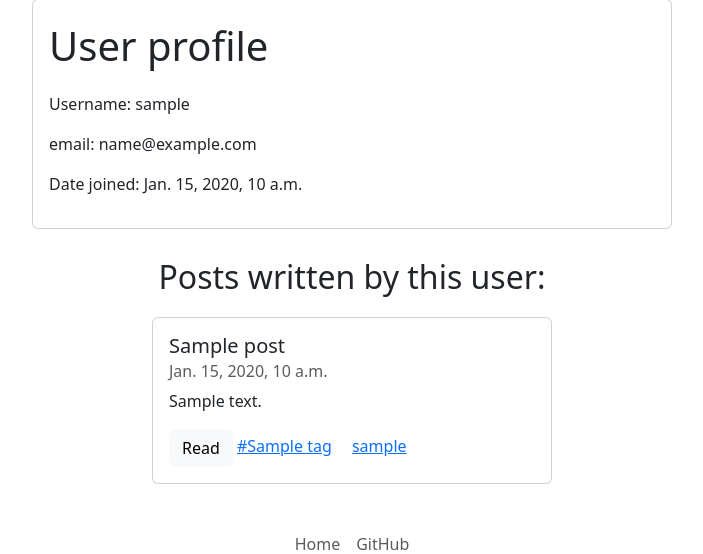
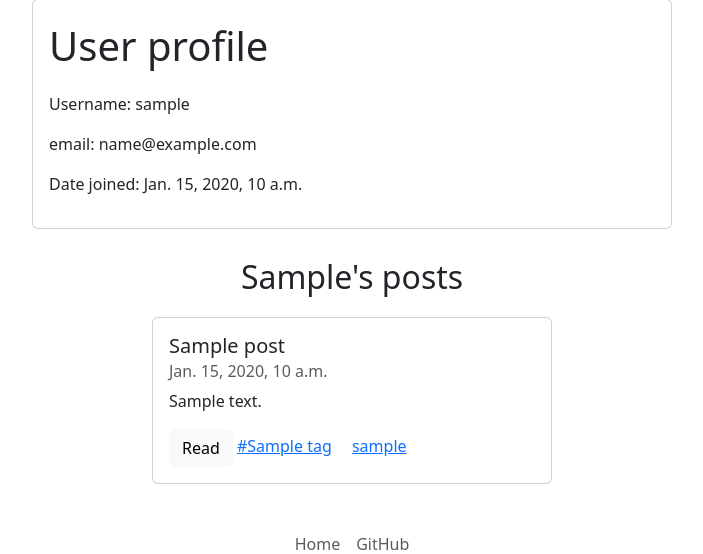
Before and after one commit to ilya-4real/simple_blog, a Django app: page /blog/profile/1 in a window 1280 px wide. Shown: the part 98-652 px from the top of the page, without its empty margins (288-991 px from the left). Run offline with Django 4.2, Linux system fonts and the light colour scheme; tables that the repository leaves empty hold one stand-in row (values such as "Sample post").

```diff
--- a/blog/templates/blog/profile.html
+++ b/blog/templates/blog/profile.html
@@ -14,7 +14,7 @@
           </div>
         </div>
         <div class="mw-50 mx-auto">
-            <p class="text-center fs-2">{{profile_description}}</p>
+            <p class="text-center fs-2">{{user.username|title}}'s posts</p>
         </div>
     {% for post in posts %}
         {% include 'blog/includes/post_card.html' %}
--- a/blog/views.py
+++ b/blog/views.py
@@ -68,16 +68,8 @@ class UserProfile(View):
     def get(self, request, user_id):
         user = User.objects.get(pk=user_id)
         posts = user.posts.all().prefetch_related('tags')
-        if request.user == user and posts.count():
-            profile_description = 'Your posts:'
-        elif request.user != user and posts.count():
-            profile_description = 'Posts written by this user:'
-        else:
-            profile_description = 'There are no posts here yet...'
-
         context = {'user': user,
-                   'posts': posts,
-                   'profile_description': profile_description}
+                   'posts': posts, }
 
         return render(request, 'blog/profile.html', context=context)
 
@@ -151,6 +143,7 @@ class TagDetail(View):
             tag
             .posts
             .all()
+            .select_related('author')
             .prefetch_related('tags')
         )
         return render(request, 'blog/tag_detail.html', context={'tag': tag, 'posts': posts})
--- a/web/settings.py
+++ b/web/settings.py
@@ -42,6 +42,7 @@ INSTALLED_APPS = [
 ]
 
 MIDDLEWARE = [
+    # built-in
     'django.middleware.security.SecurityMiddleware',
     'django.contrib.sessions.middleware.SessionMiddleware',
     'django.middleware.common.CommonMiddleware',
@@ -49,6 +50,7 @@ MIDDLEWARE = [
     'django.contrib.auth.middleware.AuthenticationMiddleware',
     'django.contrib.messages.middleware.MessageMiddleware',
     'django.middleware.clickjacking.XFrameOptionsMiddleware',
+    # additional middlewares
     'debug_toolbar.middleware.DebugToolbarMiddleware',
 ]
 
```
